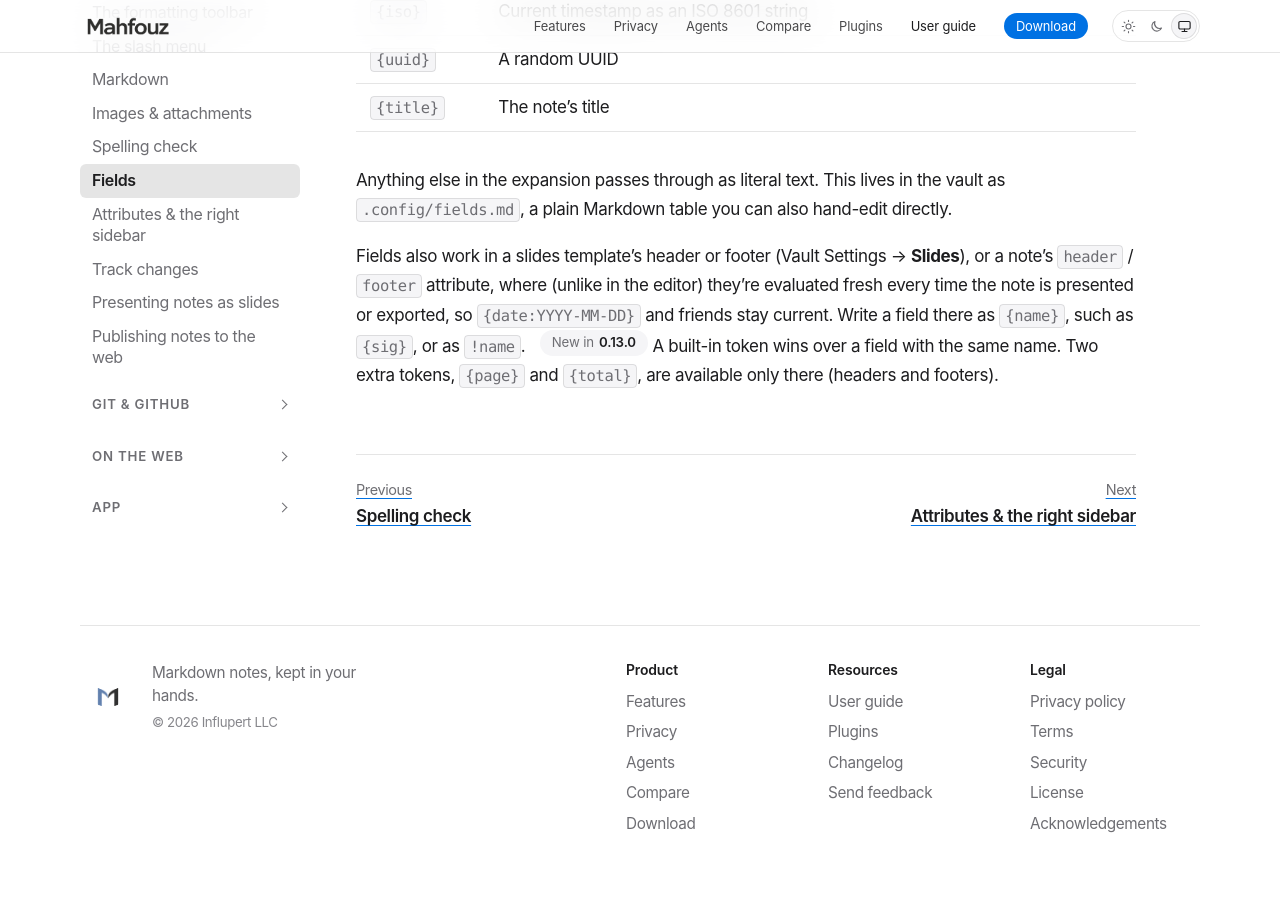
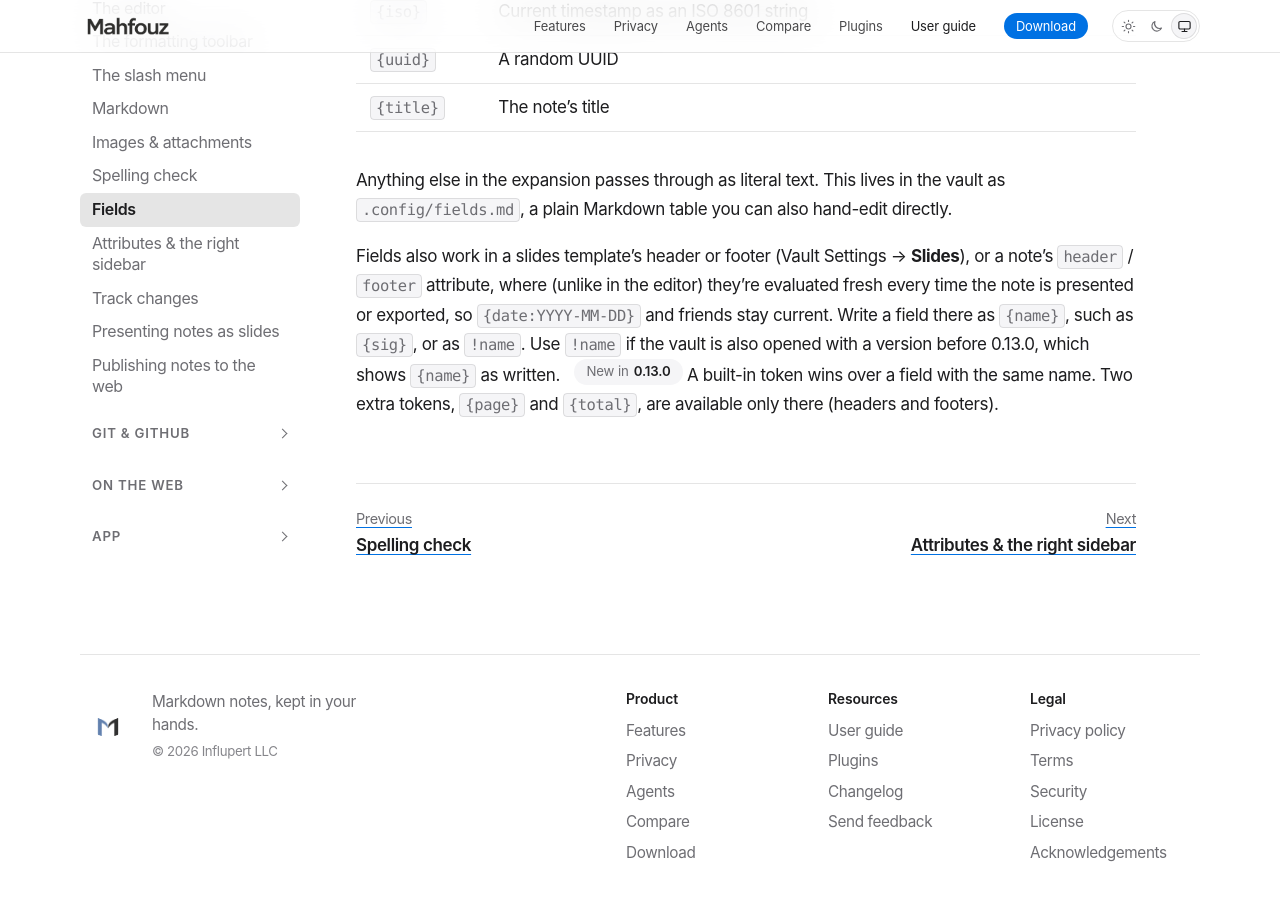
Before and after one commit to mahfouz-app/docs, a Jekyll site: the page built from guide/fields.md, in a window 1280 px wide and 900 px high, scrolled down 727 px. Built offline with Jekyll 4.4.1, drawn with Linux system fonts in a browser that asks for light colours; before the commit the page ends 1598 px from its top, so only the background shows below that.

Commit message:
Guide: note that !name works on every version
Co-Authored-By: Claude Opus 5.5 <noreply@anthropic.com>

```diff
--- a/guide/fields.md
+++ b/guide/fields.md
@@ -35,7 +35,7 @@ Fields also work in a slides template's header or footer (Vault Settings →
 **Slides**), or a note's `header` / `footer` attribute, where (unlike in
 the editor) they're evaluated fresh every time the note is presented or
 exported, so `{date:YYYY-MM-DD}` and friends stay current. Write a field
-there as `{name}`, such as `{sig}`, or as `!name`. {% include since.html v="0.13.0" %} A built-in token
+there as `{name}`, such as `{sig}`, or as `!name`. Use `!name` if the vault is also opened with a version before 0.13.0, which shows `{name}` as written. {% include since.html v="0.13.0" %} A built-in token
 wins over a field with the same name. Two extra
 tokens, `{page}` and `{total}`, are available only there (headers and
 footers).
```
